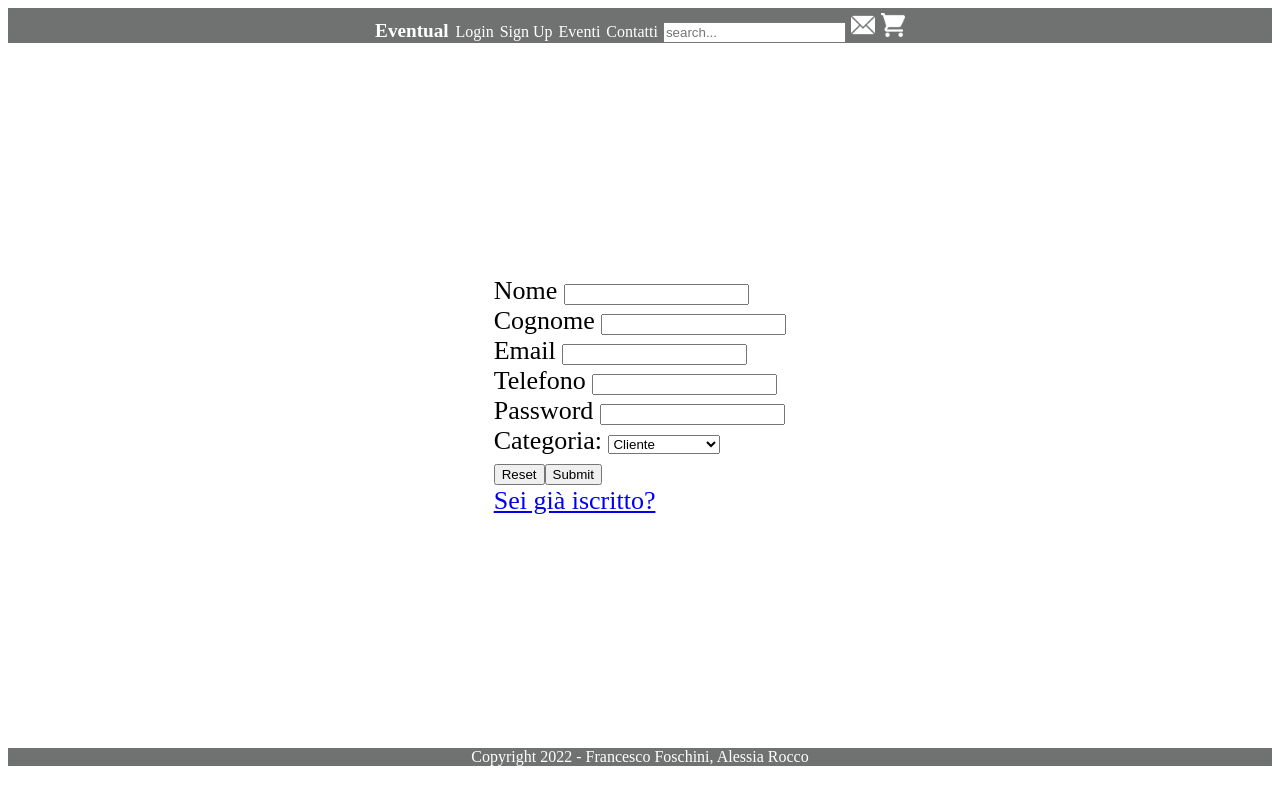
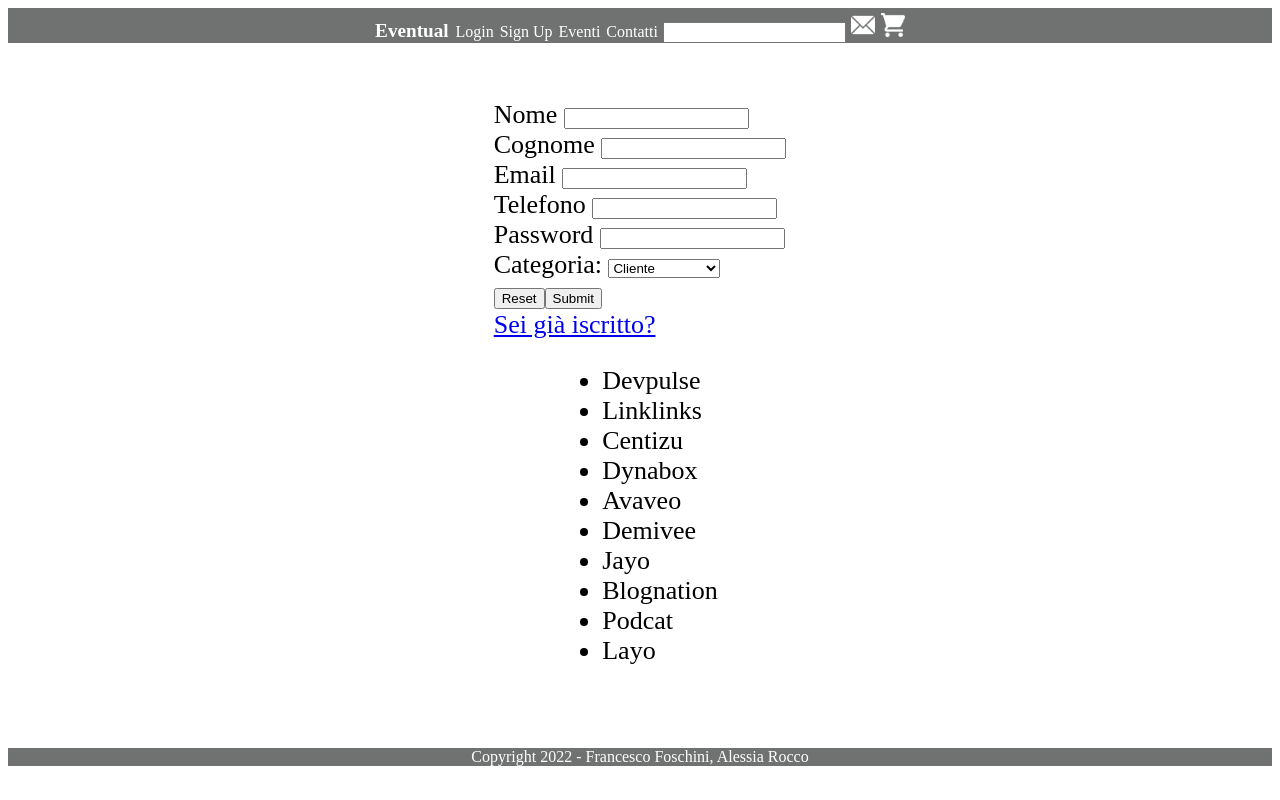
Before and after one commit to Ocsof/Eventual, a React (Create React App) app in the folder eventual/: page /signup in a window 1280 px wide. Built offline with nearby package versions, Linux system fonts and the light colour scheme.

Commit message:
add a working example of search bar

```diff
--- a/eventual/src/App.js
+++ b/eventual/src/App.js
@@ -13,12 +13,22 @@ import ShoppingCart from "./cmp/ShoppingCart";
 import Contacts from "./cmp/Contacts";
 import Events from "./cmp/Events";
 import Admin from "./cmp/intern/Admin";
+import List from "./cmp/search/List";
+import React, {useState} from "react";
 
 function App() {
-    let inputHandler = () => {
+    const [inputText, setInputText] = useState("");
+    let inputHandler = (e) => {
+        //convert input text to lower case
+        const lowerCase = e.target.value.toLowerCase();
+        setInputText(lowerCase);
+    };
+
+    let handleChange = () => {
         /*
         TODO: change with research on the database
          */
+
     };
 
   return (
@@ -31,9 +41,10 @@ function App() {
                   <NavLink to="/events">Eventi </NavLink>
                   <NavLink to="/contacts">Contatti </NavLink>
                   <input
-                      className="search"
-                      type="text"
-                      placeholder="search..."
+                      id="outlined-basic"
+                      variant="outlined"
+                      fullWidth
+                      label="Search"
                       onChange={inputHandler}
                   />
                   <Link to="/notify" className="link-icon"> <img src="img/notification.svg" alt="notifications" className="icon" /> </Link>
@@ -50,6 +61,7 @@ function App() {
                       <Route exact path="/events" element={<Events />} />
                       <Route exact path="/admin" element={<Admin />} />
                   </Routes>
+                  <List input={inputText}/>
               </div>
           </Router>
           <footer>
--- /dev/null
+++ b/eventual/src/cmp/search/List.js
@@ -0,0 +1,21 @@
+import { React, useState } from 'react'
+import data from "./ListData.json"
+
+function List(props) {
+    const filteredData = data.filter((el) => {
+        if (props.input === '') {
+            return el;
+        } else {
+            return el.text.toLowerCase().includes(props.input)
+        }
+    })
+    return (
+        <ul>
+            {filteredData.map((item) => (
+                <li key={item.id}>{item.text}</li>
+            ))}
+        </ul>
+    )
+}
+
+export default List
--- /dev/null
+++ b/eventual/src/cmp/search/ListData.json
@@ -0,0 +1,31 @@
+[{
+  "id": 1,
+  "text": "Devpulse"
+}, {
+  "id": 2,
+  "text": "Linklinks"
+}, {
+  "id": 3,
+  "text": "Centizu"
+}, {
+  "id": 4,
+  "text": "Dynabox"
+}, {
+  "id": 5,
+  "text": "Avaveo"
+}, {
+  "id": 6,
+  "text": "Demivee"
+}, {
+  "id": 7,
+  "text": "Jayo"
+}, {
+  "id": 8,
+  "text": "Blognation"
+}, {
+  "id": 9,
+  "text": "Podcat"
+}, {
+  "id": 10,
+  "text": "Layo"
+}]
```
Also changed, not shown: 1 other file (tests, documents, lock files or other folders).
